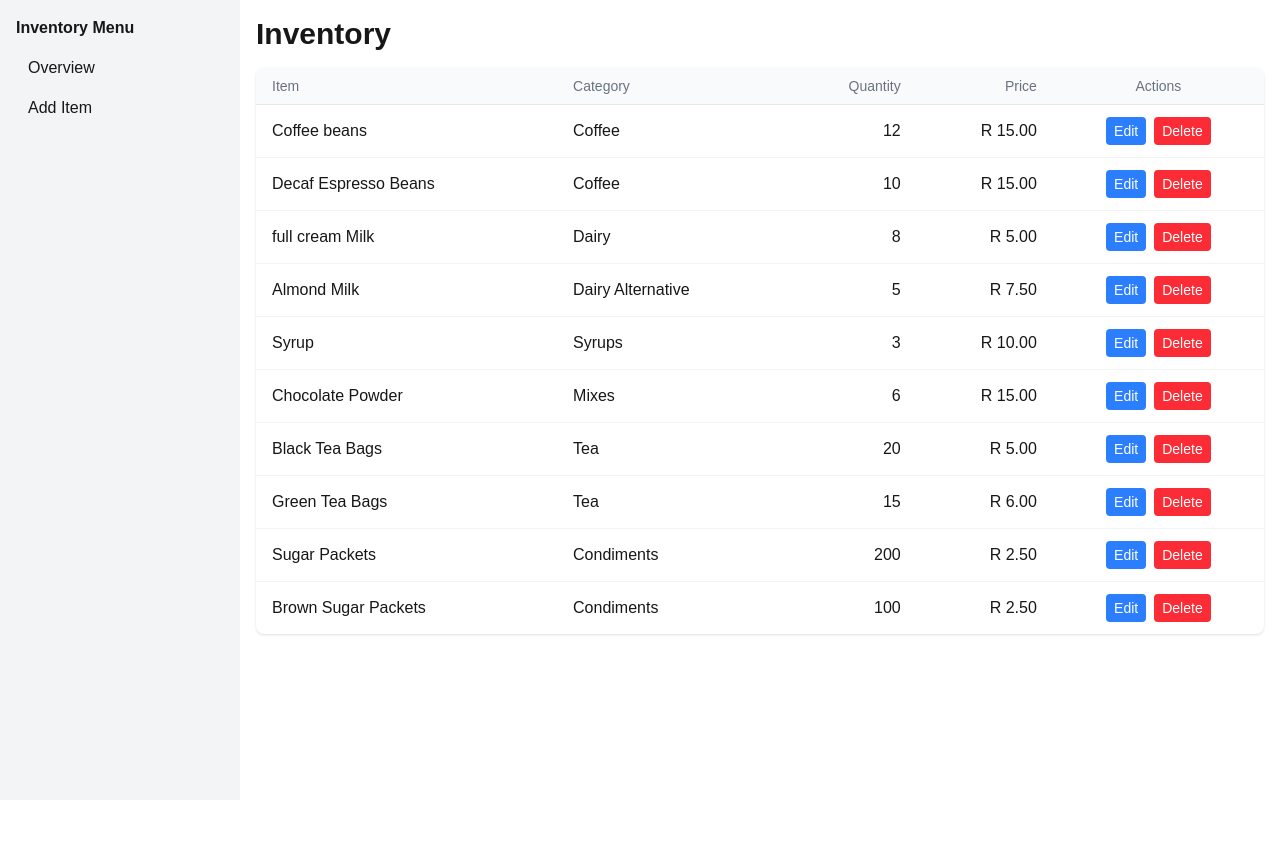
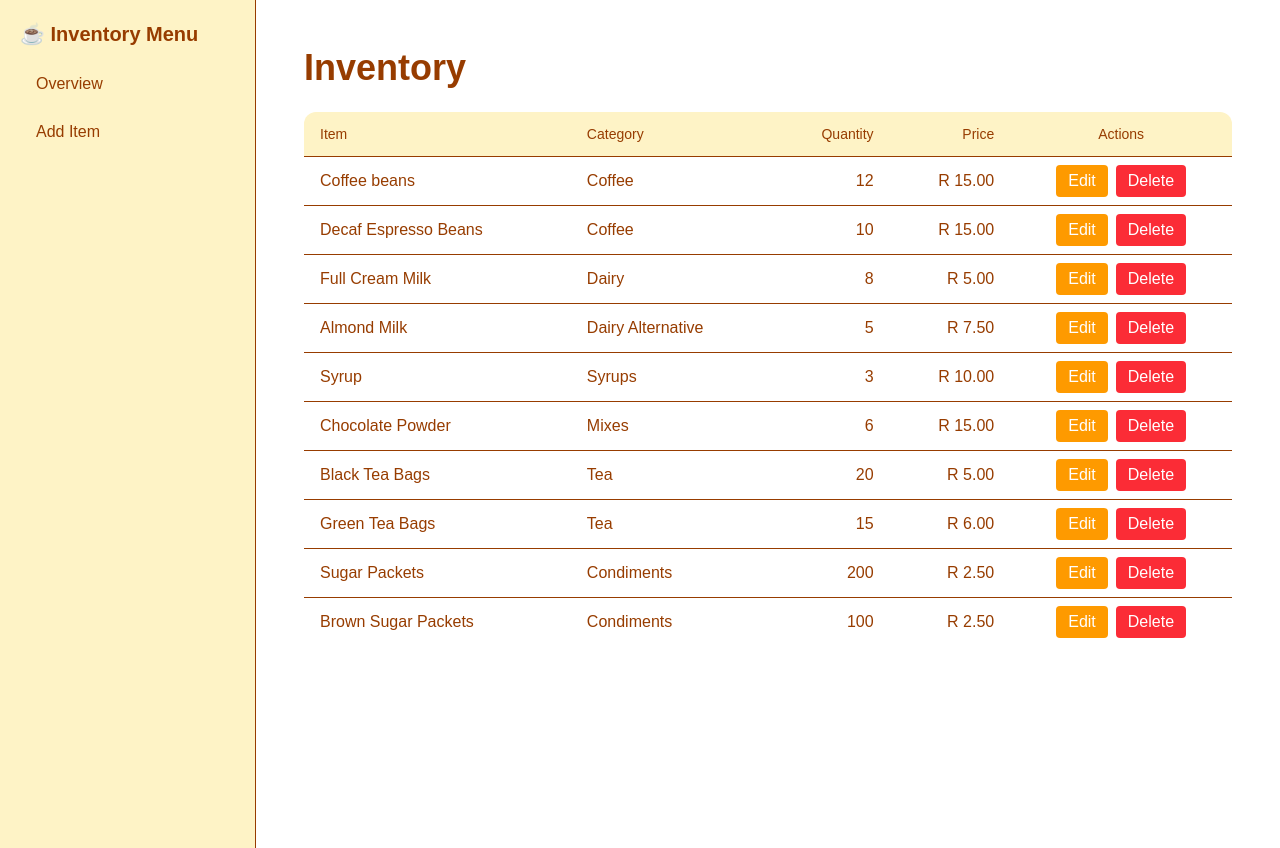
Before and after one commit to COS301-SE-2025/Coffee-Shop-Manager, a Next.js app in the folder koffieblik-inventory/: page /inventory in a window 1280 px wide. Before the commit the page ends 800 px from the top, so only its background shows below. Built offline with nearby package versions, Linux system fonts and the light colour scheme.

Commit message:
Chnaged colors

```diff
--- a/koffieblik-inventory/src/app/inventory/layout.tsx
+++ b/koffieblik-inventory/src/app/inventory/layout.tsx
@@ -4,20 +4,30 @@ import Link from 'next/link'
 
 export default function InventoryLayout({ children }: { children: React.ReactNode }) {
   return (
-    <div className="min-h-screen flex">
-      <nav className="w-60 bg-gray-100 p-4">
-        <h2 className="font-semibold mb-2">Inventory Menu</h2>
-        <ul>
+    <div className="min-h-screen flex bg-brown-50 text-amber-800">
+      <nav className="w-64 bg-amber-100 p-5 shadow-inner-lg border-r border-brown-200">
+        <h2 className="text-xl font-bold mb-4 text-amber-800">☕ Inventory Menu</h2>
+        <ul className="space-y-2">
           <li>
-            <Link href="/inventory" className="block px-3 py-2 rounded hover:bg-gray-100">Overview</Link>
+            <Link
+              href="/inventory"
+              className="block px-4 py-2 rounded-lg hover:bg-amber-200 hover:text-brown-900 transition"
+            >
+              Overview
+            </Link>
           </li>
           <li>
-            <Link href="/inventory/add"  className="block px-3 py-2 rounded hover:bg-gray-100">Add Item</Link>
+            <Link
+              href="/inventory/add"
+              className="block px-4 py-2 rounded-lg hover:bg-amber-200 hover:text-brown-900 transition"
+            >
+              Add Item
+            </Link>
           </li>
-          {}
         </ul>
       </nav>
-      <div className="flex-1">
+
+      <div className="flex-1 p-6 bg-white">
         {children}
       </div>
     </div>
--- a/koffieblik-inventory/src/app/inventory/page.tsx
+++ b/koffieblik-inventory/src/app/inventory/page.tsx
@@ -1,6 +1,5 @@
 'use client'
 
-// src/app/inventory/page.tsx
 import React from 'react'
 
 interface InventoryItem {
@@ -11,106 +10,65 @@ interface InventoryItem {
   price: number
 }
 
-//use mock data for now
 const inventoryData: InventoryItem[] = [
-
-  { id: 1, name: 'Coffee beans', category: 'Coffee', quantity: 12, price: 15.00 },
-
-  { id: 2, name: 'Decaf Espresso Beans',category: 'Coffee', quantity: 10, price: 15.00},
-
-  { id: 3, name: 'full cream Milk', category: 'Dairy', quantity: 8, price: 5.00 },
-
-  { id: 4, name: 'Almond Milk', category: 'Dairy Alternative', quantity: 5, price: 7.50},
-
-  { id: 5, name: 'Syrup', category: 'Syrups', quantity: 3, price: 10.00 },
-
-  { id: 6, name: 'Chocolate Powder', category: 'Mixes', quantity: 6, price: 15.00 },
-
-  { id: 7,  name: 'Black Tea Bags',  category: 'Tea',quantity: 20, price: 5.00 },
-
-  { id: 8,  name: 'Green Tea Bags', category: 'Tea',quantity: 15, price: 6.00 },
-
-  { id: 9, name: 'Sugar Packets',  category: 'Condiments', quantity:200, price: 2.50 },
-
-  { id: 10, name: 'Brown Sugar Packets', category: 'Condiments', quantity:100, price: 2.50 },
-
-
-
-
+  { id: 1, name: 'Coffee beans', category: 'Coffee', quantity: 12, price: 15.0 },
+  { id: 2, name: 'Decaf Espresso Beans', category: 'Coffee', quantity: 10, price: 15.0 },
+  { id: 3, name: 'Full Cream Milk', category: 'Dairy', quantity: 8, price: 5.0 },
+  { id: 4, name: 'Almond Milk', category: 'Dairy Alternative', quantity: 5, price: 7.5 },
+  { id: 5, name: 'Syrup', category: 'Syrups', quantity: 3, price: 10.0 },
+  { id: 6, name: 'Chocolate Powder', category: 'Mixes', quantity: 6, price: 15.0 },
+  { id: 7, name: 'Black Tea Bags', category: 'Tea', quantity: 20, price: 5.0 },
+  { id: 8, name: 'Green Tea Bags', category: 'Tea', quantity: 15, price: 6.0 },
+  { id: 9, name: 'Sugar Packets', category: 'Condiments', quantity: 200, price: 2.5 },
+  { id: 10, name: 'Brown Sugar Packets', category: 'Condiments', quantity: 100, price: 2.5 },
 ]
 
 export default function InventoryPage() {
   return (
-    <main className="container mx-auto p-4">
-      <h1 className="text-3xl font-bold mb-4">Inventory</h1>
+    <main className="min-h-screen bg-brown-50 p-6">
+      <h1 className="text-4xl font-bold text-brown-800 mb-6">Inventory</h1>
 
-      <div className="overflow-x-auto bg-white rounded-lg shadow">
+      <div className="overflow-x-auto bg-white rounded-xl shadow-inner-lg">
+        <table className="min-w-full divide-y divide-brown-100">
+          <thead className="bg-amber-100">
+            <tr>
+              <th className="px-4 py-3 text-left text-sm font-medium text-brown-800">Item</th>
+              <th className="px-4 py-3 text-left text-sm font-medium text-brown-800">Category</th>
+              <th className="px-4 py-3 text-right text-sm font-medium text-brown-800">Quantity</th>
+              <th className="px-4 py-3 text-right text-sm font-medium text-brown-800">Price</th>
+              <th className="px-4 py-3 text-center text-sm font-medium text-brown-800">Actions</th>
+            </tr>
+          </thead>
 
-         <table className="min-w-full divide-y divide-gray-200 table-auto">
-
-          <thead className="bg-gray-50">
-
-            <tr>
-              <th className="px-4 py-2 text-left text-sm font-medium text-gray-500 ">Item</th>
-
-              <th className="px-4 py-2 text-left text-sm font-medium text-gray-500 ">Category</th>
-
-              <th className="px-4 py-2 text-right text-sm font-medium text-gray-500 ">Quantity</th>
-
-              <th className="px-4 py-2 text-right text-sm font-medium text-gray-500 ">Price</th>
-
-              <th className="px-4 py-2 text-center text-sm font-medium text-gray-500 ">Actions</th>
-            </tr>
-      </thead>
-
-
-        <tbody className="divide-y divide-gray-100">
+          <tbody className="divide-y divide-brown-100">
             {inventoryData.map(item => (
-              <tr key={item.id} className="hover:bg-gray-50">
-                <td className="px-4 ">{item.name}</td>
-                <td className="px-4 ">{item.category}</td>
-                <td className="px-4 py-2 text-right">{item.quantity}</td>
-                <td className="px-4  text-right">
-                  R {item.price.toFixed(2)}
-                </td>
-                <td className="px-4 py-3 whitespace-nowrap text-center text-sm">
-                  <button className="px-2 py-1  bg-blue-500 hover:bg-blue-600 text-white rounded mr-2">
+              <tr key={item.id} className="hover:bg-amber-50">
+                <td className="px-4 py-2 text-brown-700">{item.name}</td>
+                <td className="px-4 py-2 text-brown-700">{item.category}</td>
+                <td className="px-4 py-2 text-right text-brown-700">{item.quantity}</td>
+                <td className="px-4 py-2 text-right text-brown-700">R {item.price.toFixed(2)}</td>
+                <td className="px-4 py-2 text-center">
+                  <button className="px-3 py-1 bg-amber-500 hover:bg-amber-600 text-white rounded mr-2">
                     Edit
                   </button>
-                  <button className="px-2 py-1  bg-red-500 hover:bg-red-600 text-white rounded" onClick={ () => handleDelete(item.id, item.name )} >
+                  <button
+                    className="px-3 py-1 bg-red-500 hover:bg-red-600 text-white rounded"
+                    onClick={() => handleDelete(item.id, item.name)}
+                  >
                     Delete
                   </button>
                 </td>
               </tr>
             ))}
-
-
           </tbody>
-
-
-
-
-
-         </table>
-
+        </table>
       </div>
-      {
-
-
-
-
-      }
-
     </main>
   )
 }
 
-//function to delete inventory item
 const handleDelete = (id: number, name: string) => {
-
   if (confirm(`Are you sure you want to delete ${name}?`)) {
-
+    // delete logic
   }
-
-
 }
```
